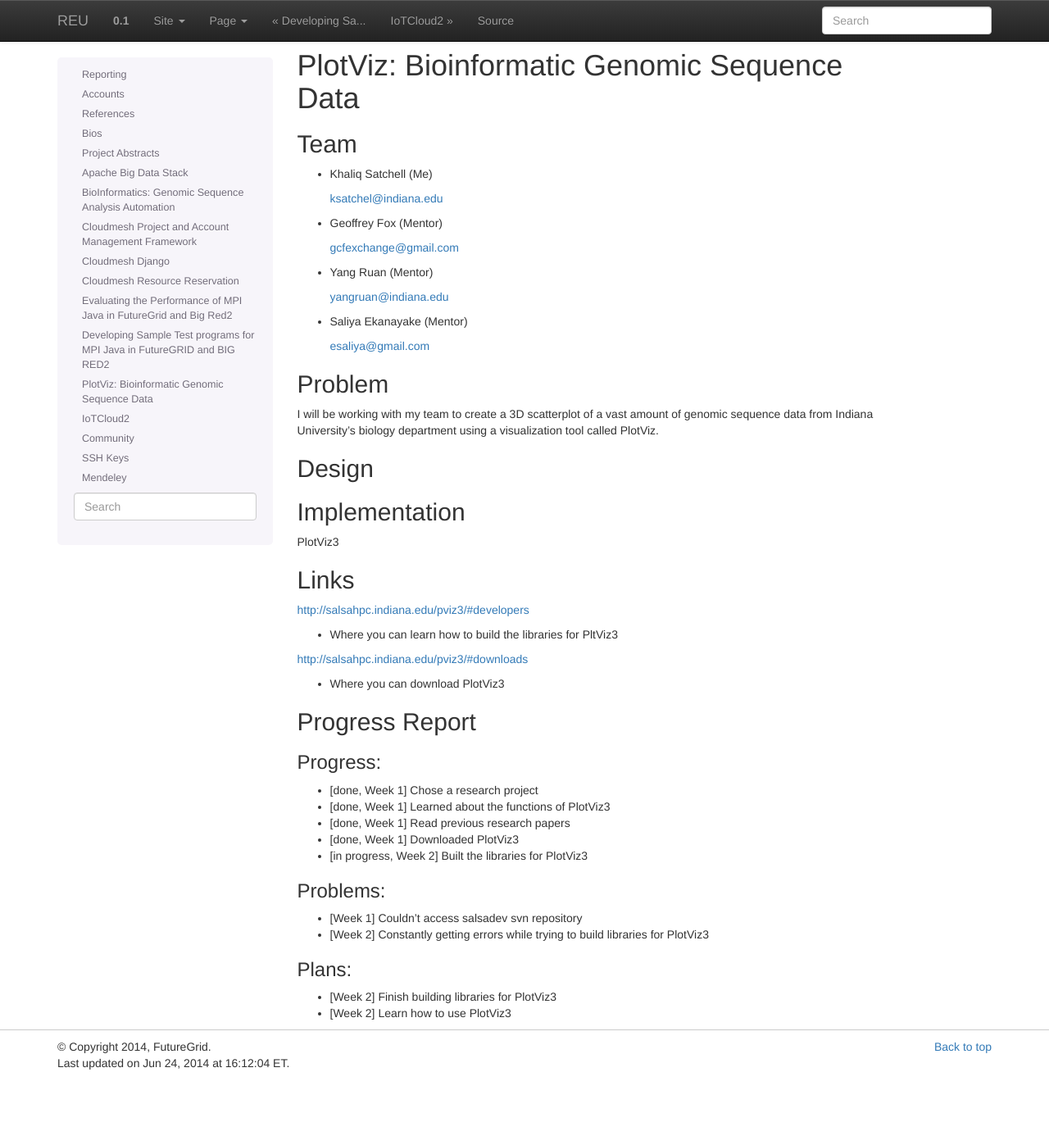
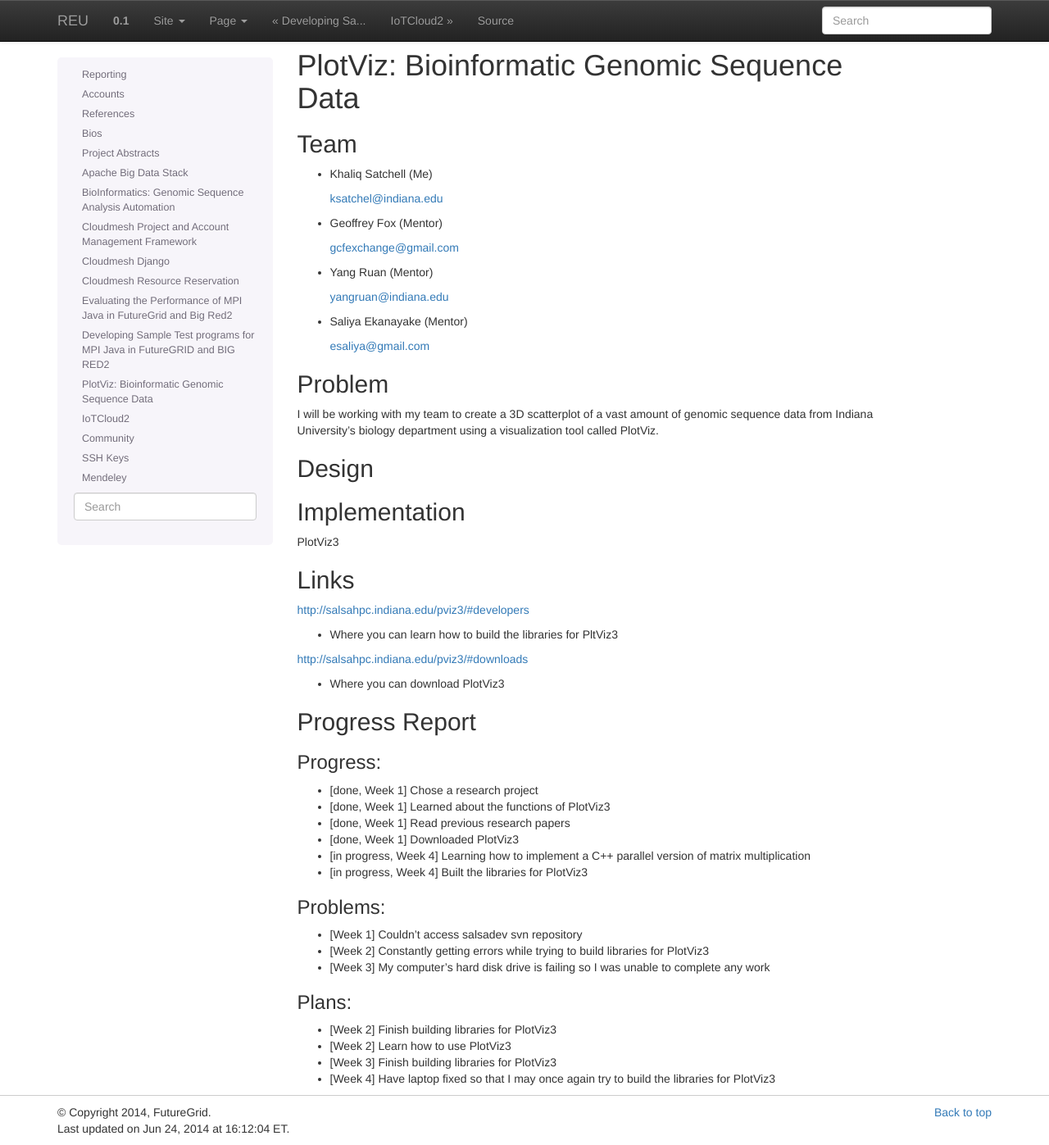
Before and after one commit to cloudmesh-project/reu-2014, a Sphinx documentation site: the page built from doc/source/projects/plotviz.rst, in a window 1280 px wide and 1397 px high. Shown: the whole window at 82% size. Built offline with Sphinx 7.4.7, drawn with Linux system fonts in a browser that asks for light colours.

Commit message:
Update plotviz.rst

```diff
--- a/doc/source/projects/plotviz.rst
+++ b/doc/source/projects/plotviz.rst
@@ -61,16 +61,20 @@
 - [done, Week 1] Learned about the functions of PlotViz3
 - [done, Week 1] Read previous research papers
 - [done, Week 1] Downloaded PlotViz3
-- [in progress, Week 2] Built the libraries for PlotViz3
+- [in progress, Week 4] Learning how to implement a C++ parallel version of matrix multiplication
+- [in progress, Week 4] Built the libraries for PlotViz3
 
 Problems:
 ^^^^^^^^^^^^^^^^^^^^^^^^^^^^^^^^^^^^^^^^^^^^^^^^^^^^^^^^^^^^^^^^^^^^^^
 
 - [Week 1] Couldn't access salsadev svn repository
 - [Week 2] Constantly getting errors while trying to build libraries for PlotViz3
+- [Week 3] My computer's hard disk drive is failing so I was unable to complete any work
 
 Plans:
 ^^^^^^^^^^^^^^^^^^^^^^^^^^^^^^^^^^^^^^^^^^^^^^^^^^^^^^^^^^^^^^^^^^^^^^
 
 - [Week 2] Finish building libraries for PlotViz3
 - [Week 2] Learn how to use PlotViz3
+- [Week 3] Finish building libraries for PlotViz3
+- [Week 4] Have laptop fixed so that I may once again try to build the libraries for PlotViz3
```
